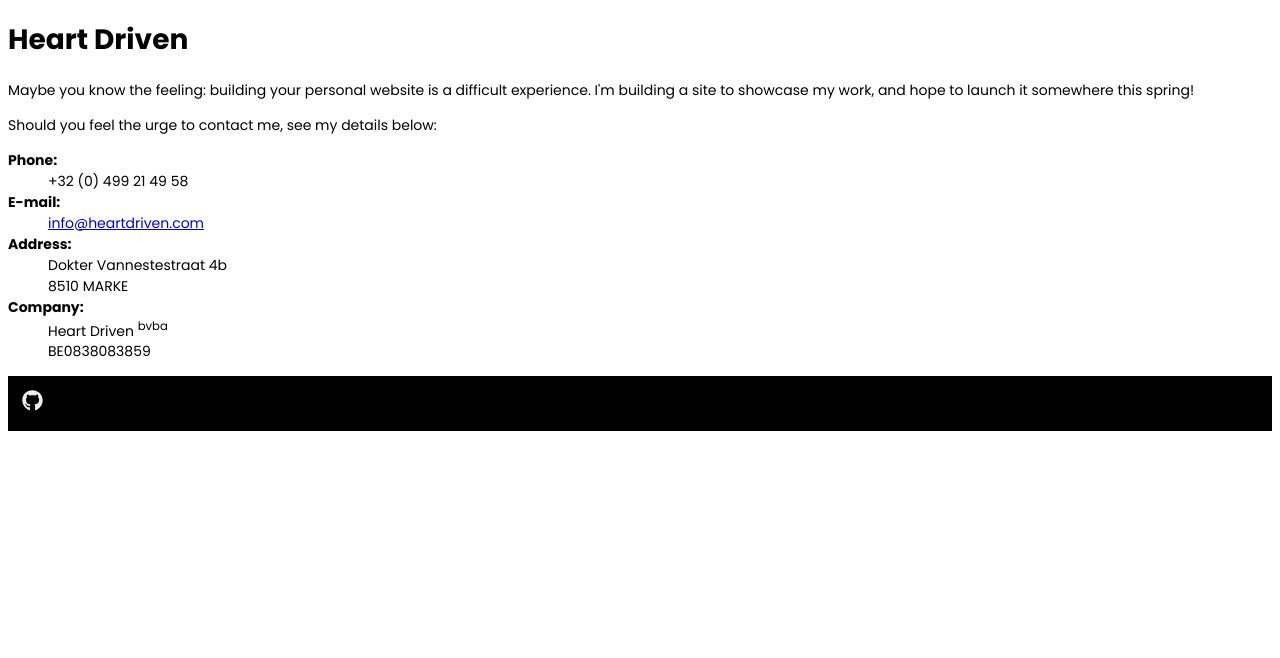
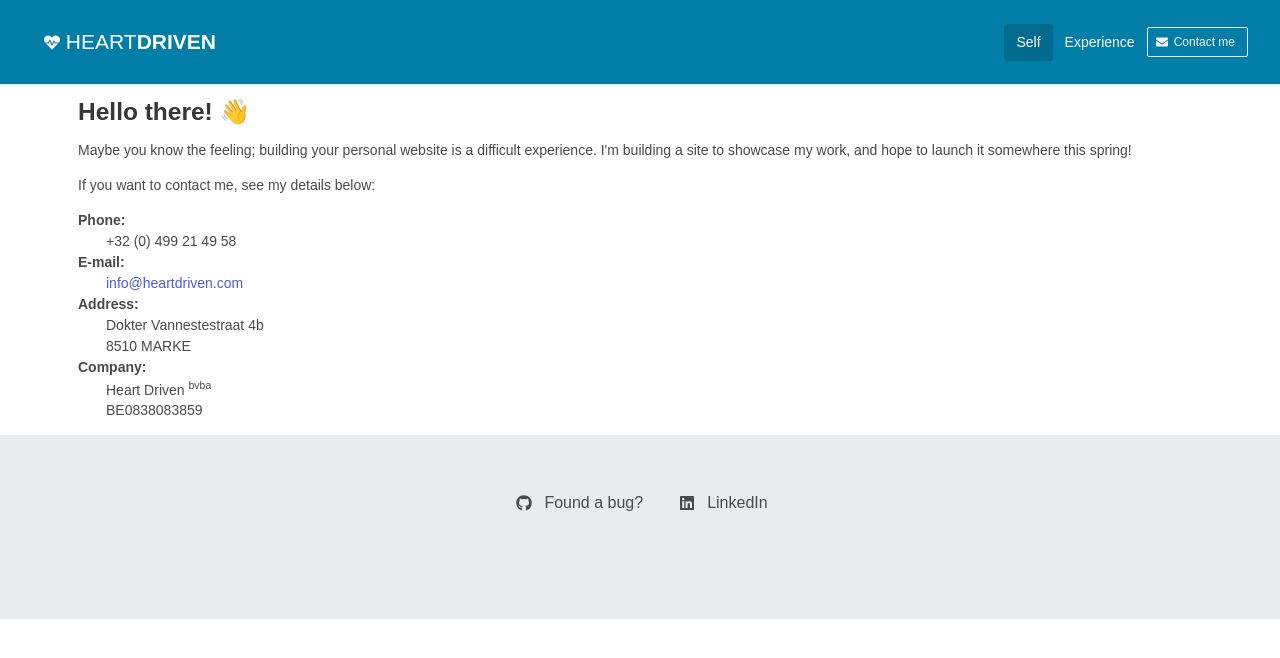
Before and after one commit to heartdriven/heartdriven, a Gatsby site: page / in a window 1280 px wide. Built offline with nearby package versions, Linux system fonts and the light colour scheme; Gatsby itself is replaced by a stand-in of ours.

Commit message:
Adding pages, rebuilt the layout using Bulma and added layouts that are more consistent.  Also removed webfonts for now, there's a FOUT and I don't like it

```diff
--- a/gatsby-config.js
+++ b/gatsby-config.js
@@ -1,13 +1,5 @@
 module.exports = {
   plugins: [
     'gatsby-plugin-sass',
-    {
-      resolve: 'gatsby-plugin-web-font-loader',
-      options: {
-        google: {
-          families: ['Poppins:300,400,700']
-        }
-      }
-    }
   ],
 }
--- a/package.json
+++ b/package.json
@@ -14,7 +14,9 @@
     "deploy": "gatsby build --prefix-paths && gh-pages -d public -b gh-pages"
   },
   "dependencies": {
+    "bulma": "^0.7.4",
     "gatsby": "^2.1.27",
+    "gatsby-plugin-react-helmet": "^3.0.8",
     "gatsby-plugin-sass": "^2.0.10",
     "gatsby-plugin-web-font-loader": "^1.0.4",
     "node-sass": "^4.11.0",
--- /dev/null
+++ b/src/components/layout/footer.js
@@ -0,0 +1,29 @@
+import React from 'react'
+import { FaGithub, FaLinkedin } from "react-icons/fa"
+
+const Footer = () => (
+<footer class="footer">
+  <div class="tabs is-centered">
+    <ul>
+      <li>
+        <a href="https://github.com/heartdriven/heartdriven" target="_blank" rel="noopener noreferrer">
+          <span class="icon">
+            <FaGithub />
+          </span>
+          <span class="is-small">Found a bug?</span>
+        </a>
+      </li>
+      <li class="is-small">
+        <a href="https://www.linkedin.com/in/heartdriven/" target="_blank" rel="noopener noreferrer">
+          <span class="icon">
+            <FaLinkedin />
+          </span>
+          <span>LinkedIn</span>
+        </a>
+      </li>
+    </ul>
+  </div>
+</footer>
+)
+
+export default Footer
--- /dev/null
+++ b/src/components/layout/header.js
@@ -0,0 +1,31 @@
+import React from 'react'
+import { Link } from 'gatsby'
+import { FaEnvelope, FaHeartbeat } from "react-icons/fa"
+
+const Header = () => (
+  <nav id="navbar" class="navbar has-shadow is-spaced is-dark">
+      <div class="navbar-brand">
+        <Link to="/" className="navbar-item">
+          <span class="icon is-small">
+            <FaHeartbeat />
+          </span>
+          <span>&nbsp;Heart<strong>Driven</strong></span>
+
+        </Link>
+      </div>
+      <div class="navbar-menu">
+        <div class="navbar-end">
+          <Link className="navbar-item is-active" to="/">Self</Link>
+          <Link className="navbar-item" to="/experience">Experience</Link>
+          <Link to="/" className="button is-small is-outlined is-light">
+            <span class="icon is-small">
+              <FaEnvelope />
+            </span>
+            <span>Contact me</span>
+          </Link>
+        </div>
+      </div>
+  </nav>
+)
+
+export default Header
--- /dev/null
+++ b/src/components/layout/layout.js
@@ -0,0 +1,23 @@
+import React from "react"
+import PropTypes from "prop-types"
+
+import Header from "./header"
+import Footer from "./footer"
+
+const Layout = ({ children }) => (
+  <div>
+    <Header></Header>
+    <div class="container">
+      <main class="content">
+        { children }
+      </main>
+    </div>
+    <Footer></Footer>
+  </div>
+)
+
+Layout.propTypes = {
+  children: PropTypes.node.isRequired,
+}
+
+export default Layout
--- /dev/null
+++ b/src/components/layout/overrides.scss
@@ -0,0 +1 @@
+$footer-background-color: green
--- a/src/pages/index.js
+++ b/src/pages/index.js
@@ -1,18 +1,17 @@
 import React from "react"
-import { FaGithub } from "react-icons/fa"
+import Layout from "../components/layout/layout"
 
 export default () => (
-  <div className='container'>
-    <header>
-      <h1>Heart Driven</h1>
-    </header>
+  <Layout>
+    <h2>Hello there! <span role="img" aria-label="waving hand icon">👋</span></h2>
     <p>
-      Maybe you know the feeling: building your personal website is a difficult experience.
+      Maybe you know the feeling; building your personal website is a difficult experience.
       I'm building a site to showcase my work, and hope to launch it somewhere this spring!
     </p>
     <p>
-      Should you feel the urge to contact me, see my details below:
+      If you want to contact me, see my details below:
     </p>
+
     <dl>
       <dt>Phone:</dt>
       <dd>+32 (0) 499 21 49 58</dd>
@@ -23,7 +22,4 @@ export default () => (
       <dt>Company:</dt>
       <dd>Heart Driven <sup>bvba</sup><br />BE0838083859</dd>
     </dl>
-    <footer>
-      <a href="https://github.com/heartdriven/heartdriven" target="_blank" rel="noopener noreferrer"><FaGithub size="1.5em" /></a>
-    </footer>
-  </div>)
+  </Layout>)
--- a/src/styles/global.scss
+++ b/src/styles/global.scss
@@ -1,23 +1,44 @@
+$color1: #EDAE49;
+$color2: #00A7E1;
+$color3: #197278;
+$color4: #EAEBED;
+$color5: #007EA7;
+
+$dark: $color5;
+$warning: $color1;
+
+// Navbar:
+$navbar-background-color: $color3;
+
+// Footer
+$footer-background-color: $color4;
+
+
+@import '../../node_modules/bulma/bulma.sass';
+
 body {
   font-family: "Poppins", Arial, Helvetica, sans-serif;
   font-size: 14px;
   font-weight: 400;
+  margin: 0 auto;
 }
 
-header {
-  h1 {
-    font-weight: 700;
-  }
+main {
+  padding: 1em
+}
+
+.navbar-brand a {
+  text-transform: uppercase;
+  font-size: 1.5em;
 }
 
 footer {
-  background-color: #000000;
   padding: 1em;
 
-  a {
-    color: #eeeeee;
-    &:hover {
-      color: #cccccc;
+  .tabs ul {
+    border-bottom-width: 0;
+    a:hover {
+      color: #000000;
     }
   }
 }
```
Also changed, not shown: src/components/layout/sidebar-right.js (added, +9 -0 lines), src/pages/blog.js (added, +7 -0 lines), src/pages/experience.js (added, +10 -0 lines), src/pages/skills.js (added, +9 -0 lines), README.md, src/components/layout/content.js (added), src/components/layout/seo.js (added), 1 other file.
